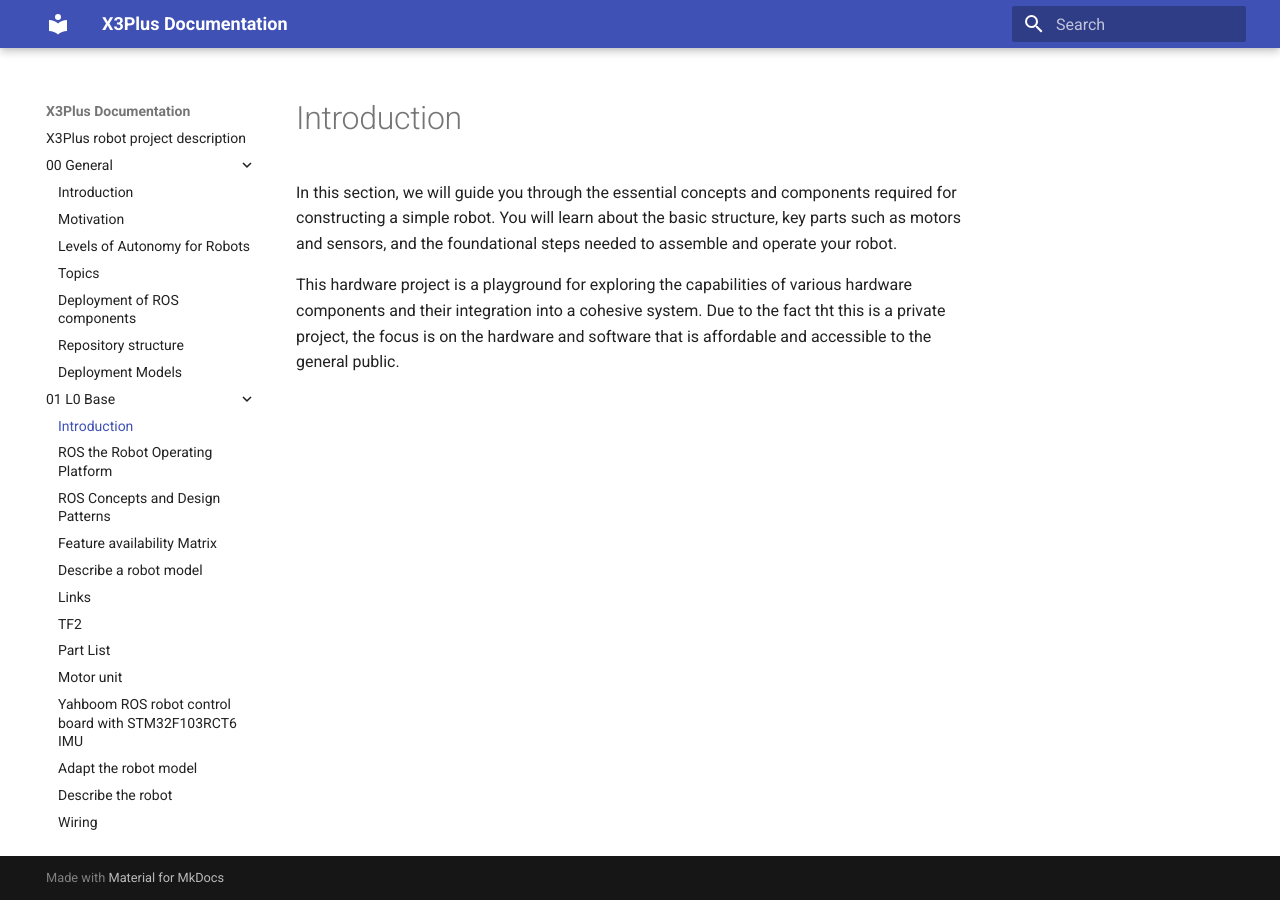
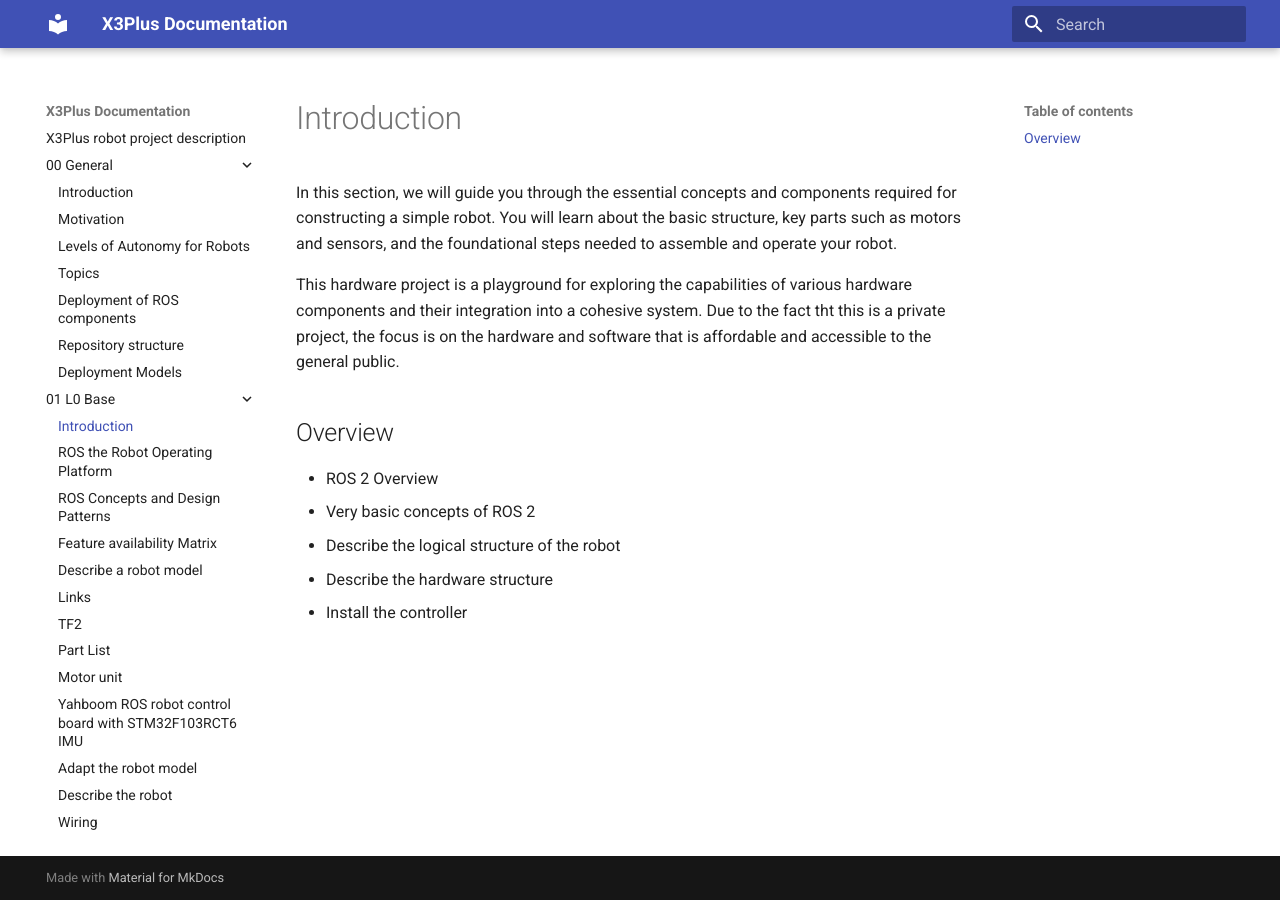
Before and after one commit to cord-burmeister/x3plus_docs, an MkDocs documentation site: the page built from docs/01-L0 - Base/000-Introduction.md, in a window 1280 px wide. Built offline with MkDocs 1.6.1 and Material for MkDocs 9.7.7, drawn with Linux system fonts in a browser that asks for light colours.

Commit message:
Add overview

```diff
--- a/docs/01-L0 - Base/000-Introduction.md
+++ b/docs/01-L0 - Base/000-Introduction.md
@@ -12,3 +12,11 @@ In this section, we will guide you through the essential concepts and components
 
 This hardware project is a playground for exploring the capabilities of various hardware components and their integration into a cohesive system.
 Due to the fact tht this is a private project, the focus is on the hardware and software that is affordable and accessible to the general public.
+
+## Overview
+
+* ROS 2 Overview
+* Very basic concepts of ROS 2
+* Describe the logical structure of the robot
+* Describe the hardware structure
+* Install the controller
```
